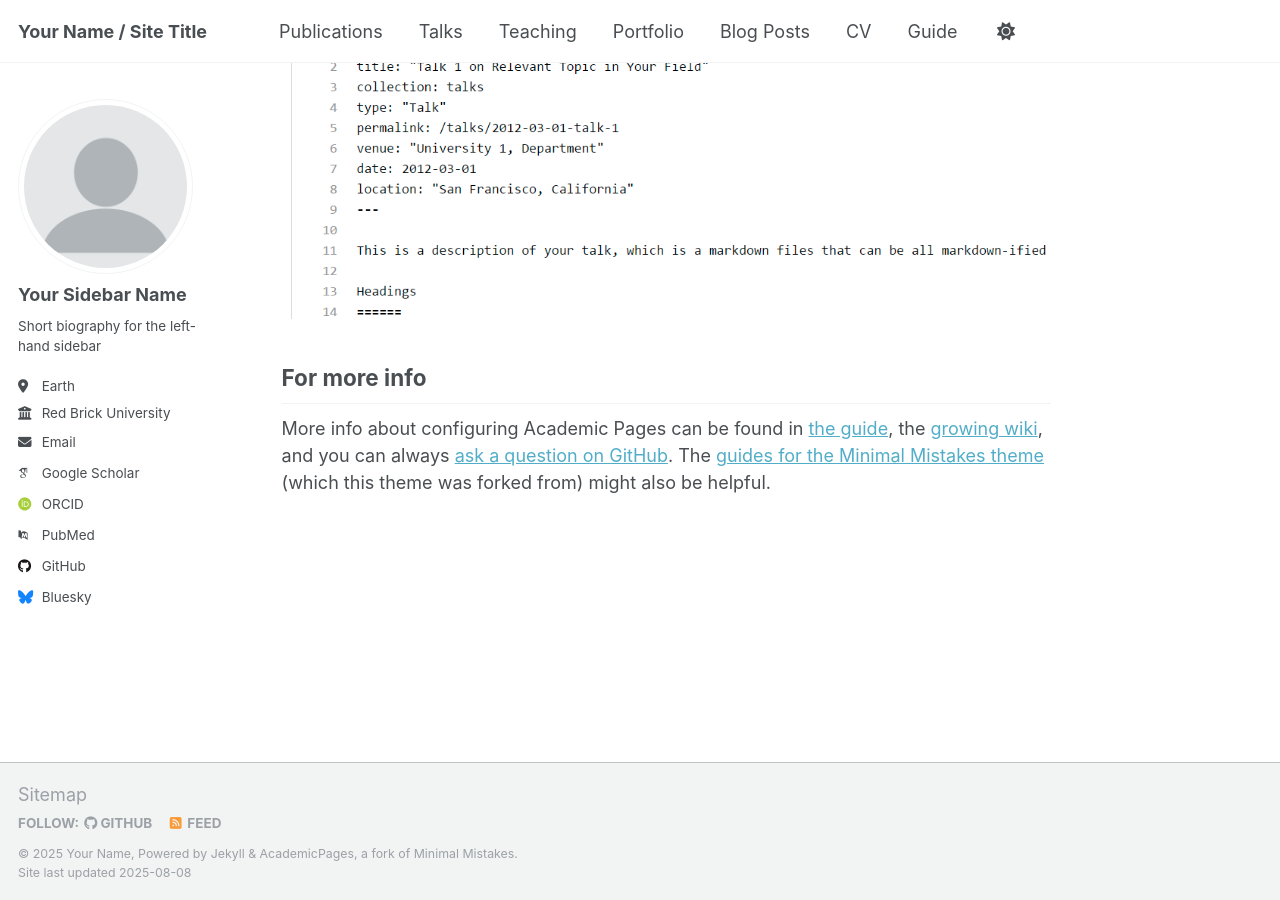
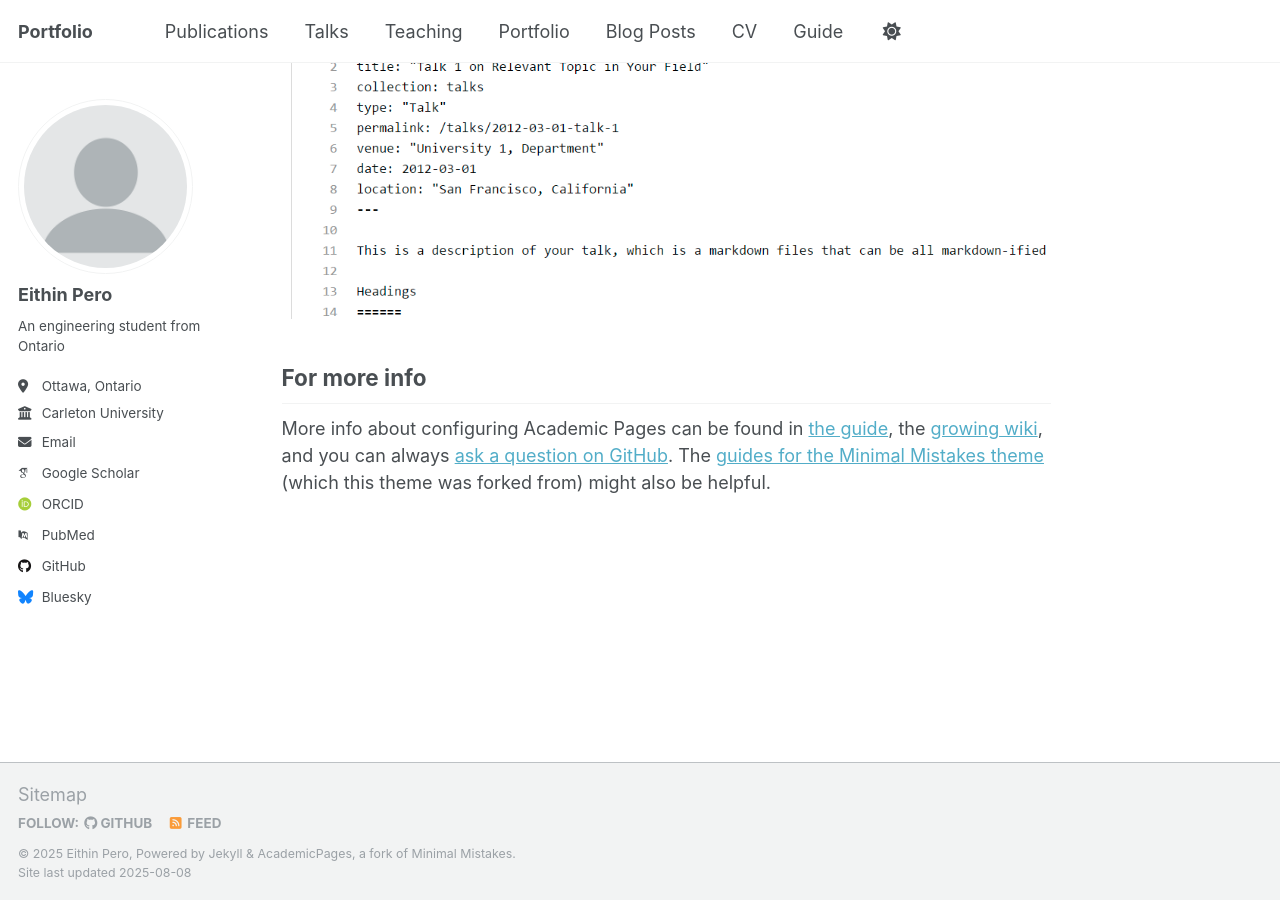
Before and after one commit to EithinP/Portfolio, a Jekyll site: the page built from _pages/about.md, in a window 1280 px wide and 900 px high, scrolled down 2880 px. Built offline with Jekyll 4.4.1, drawn with Linux system fonts in a browser that asks for light colours; some web fonts are replaced; a script that is not in the unit is left out.

Commit message:
Update _config.yml

```diff
--- a/_config.yml
+++ b/_config.yml
@@ -9,10 +9,10 @@
 # Basic Site Settings
 locale                   : "en-US"
 site_theme               : "default"
-title                    : "Your Name / Site Title"
+title                    : "Portfolio"
 title_separator          : "-"
-name                     : &name "Your Name"
-description              : &description "personal description"
+name                     : &name "Eithin Pero"
+description              : &description "An aerospace engineering student with a passion for manufacturing and design"
 url                      : https://academicpages.github.io # the base hostname & protocol for your site e.g. "https://[your GitHub username].github.io" or if you already have some other page hosted on Github then use "https://[your GitHub username].github.io/[Your Repo Name]"
 baseurl                  : "" # the subpath of your site, e.g. "/blog"
 repository               : "academicpages/academicpages.github.io"
@@ -23,13 +23,13 @@ repository               : "academicpages/academicpages.github.io"
 author:
   # Biographic information
   avatar           : "profile.png"
-  name             : "Your Sidebar Name"
+  name             : "Eithin Pero"
   pronouns         : # example: "she/her"
-  bio              : "Short biography for the left-hand sidebar"
-  location         : "Earth"
-  employer         : "Red Brick University"
+  bio              : "An engineering student from Ontario"
+  location         : "Ottawa, Ontario"
+  employer         : "Carleton University"
   uri              : # URL
-  email            : "none@example.org"
+  email            : "eithinpero@gmail.com"
 
   # Academic websites
   academia         : # URL
```
